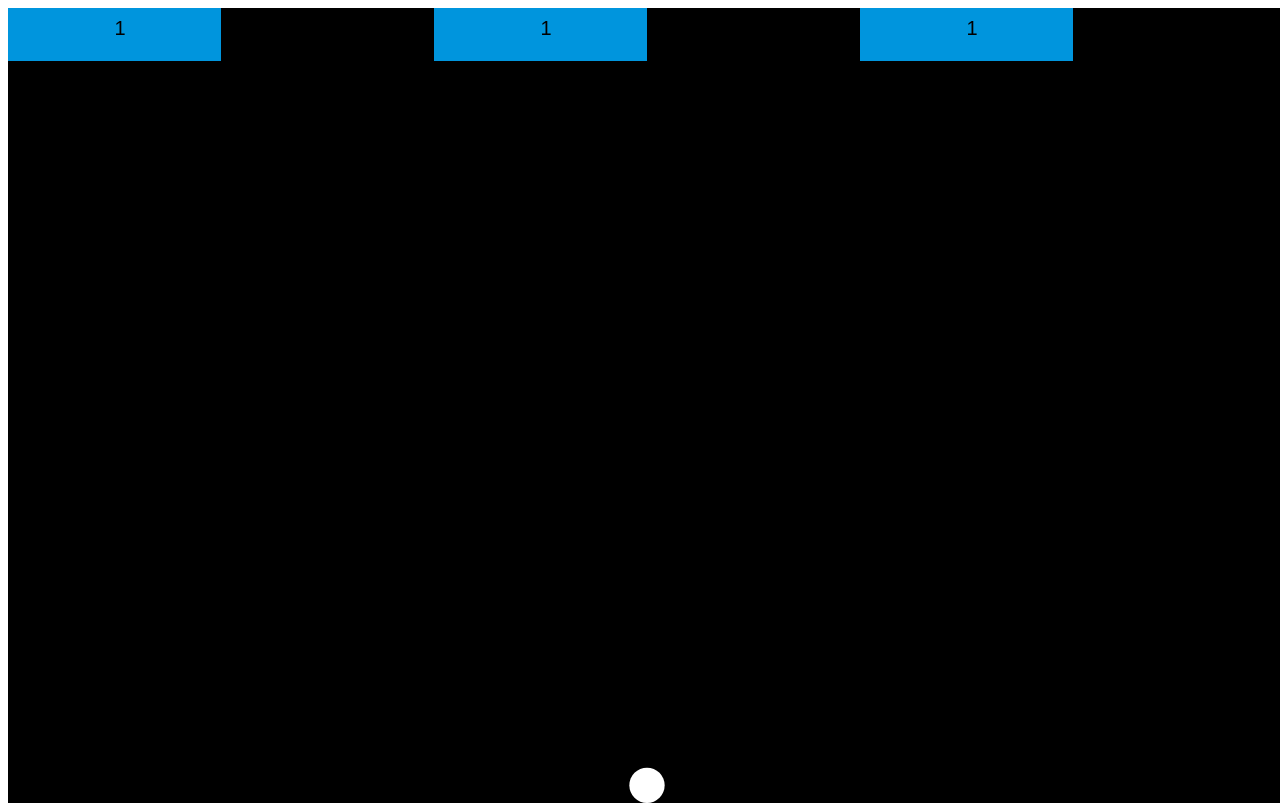
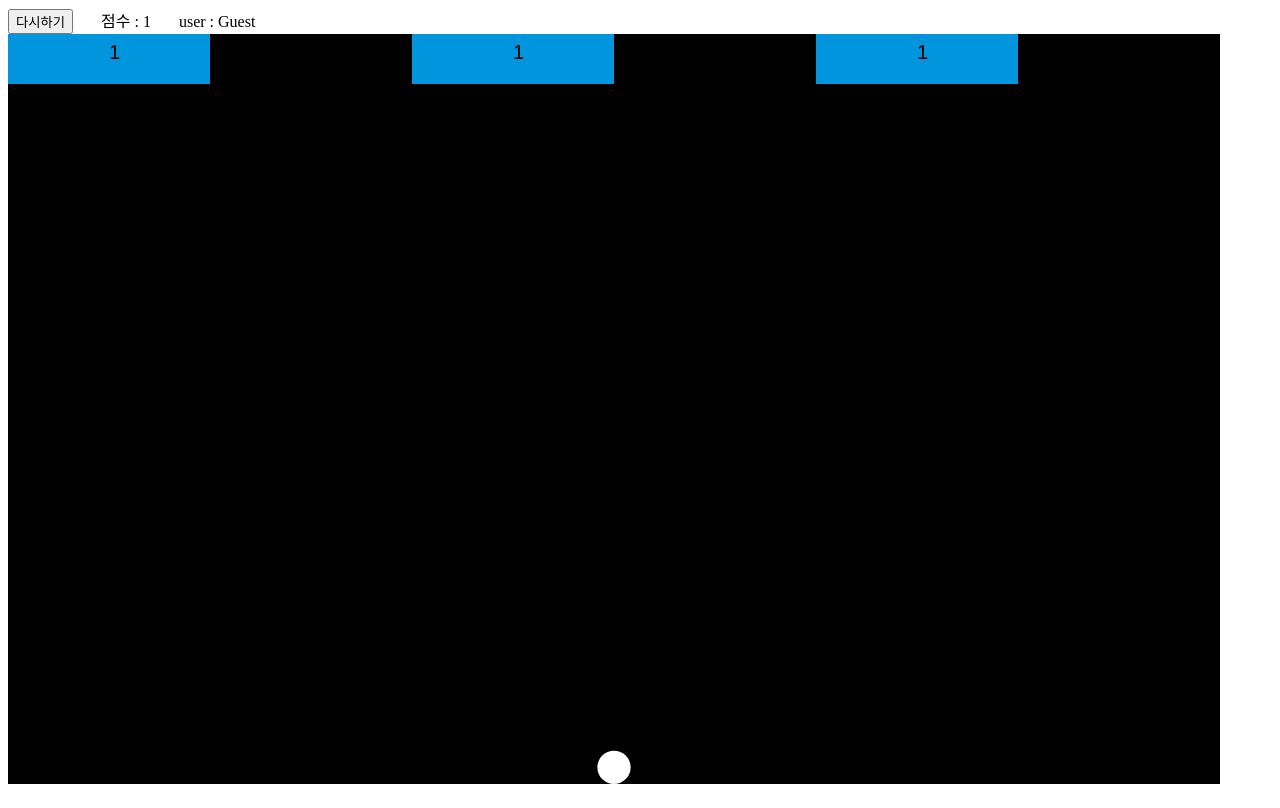
Before and after one commit to iks15174/block_crash_javascripte, a plain HTML site: page index.html in a window 1280 px wide. Drawn offline with Linux system fonts and the light colour scheme.

Commit message:
다시하기, 점수판, 게임 종료 로직 구현, 윈도우 창의 크기 변화에 반응적으로 변하는 부분 추가 필요

```diff
--- a/index.html
+++ b/index.html
@@ -7,12 +7,20 @@
                 height: 100%;
             }
             body {
-                width: 100%;
-                height: 100%;
+                width: 95%;
+                height: 95%;
             }
         </style>
     </head>
     <body>
+        <div>
+            <button onclick="init()">다시하기</button>
+            &nbsp; &nbsp; &nbsp;
+            <span>점수 : </span>
+            <span id="score"></span>
+            &nbsp; &nbsp; &nbsp;
+            <span id="user">user : Guest</span>
+        </div>
         <canvas id='tutorial'></canvas>
         <script src="./index.js"></script>
     </body>
--- a/index.js
+++ b/index.js
@@ -4,6 +4,10 @@ const speed = 8;
 const timeFrame = 10;
 let clickOn = true;
 let Mode = "drawFlyMovement";
+let gameFinished = false;
+let app;
+let block_control;
+let ball_control;
 canvas = document.getElementById('tutorial');
 c = canvas.getContext('2d');
 
@@ -11,7 +15,6 @@ class App{
     constructor(){
         window.addEventListener('resize', this.resize.bind(this));
         this.resize();
-        this.draw()
     }
 
     resize(){
@@ -55,7 +58,7 @@ class Block{
 
 class BlockControl{
     constructor(){
-        this.block_num = 0;
+        this.block_num = 0; //block얀에 있는 숫자를 의미함
         this.blocks = []
         for(var r = 0; r < height_num; r++){
             this.blocks[r] = [];
@@ -66,7 +69,7 @@ class BlockControl{
             }
         }
     }
-    add_line(){
+    add_line(){ // block line을 추가 맨 마지막 칸에 block line이 추가되면 true를 리턴
         this.block_num++;
         for(var r = height_num - 1; r > 0 ; r--){
             for(var c = 0; c < width_num; c++){
@@ -81,6 +84,14 @@ class BlockControl{
         block_position.forEach(function(ele){
             this.blocks[0][ele].num = this.block_num;
         }, this);
+
+        for(var c = 0; c < width_num; c++){
+            if(this.blocks[height_num-1][c].num > 0){
+                return true;
+            }
+        }
+        document.getElementById("score").innerText = this.block_num;
+        return false;
     }
     draw(){
         for(var r = 0; r < height_num; r++){
@@ -163,7 +174,7 @@ class BallControl{
         this.balls.push(new Ball());
         this.finished_x = this.balls[0].x;
         this.clickOn = true;
-        window.addEventListener('click', this.click.bind(this));
+        document.getElementById('tutorial').addEventListener('click', this.click.bind(this));
     }
     click(e){
         if(this.clickOn){
@@ -207,13 +218,17 @@ class BallControl{
         }
     }
     drawMapMovement(){
-        this.block_control.add_line();
+        gameFinished = this.block_control.add_line();
         this.add_ball();
-        /*for(let b = 0; b < this.balls.length; b++){
-            this.balls[b].move = false; //개선해야함. 모든 ball들의 move 상태가 동시에 변할 수 있도록
-        }*/
+        if(!gameFinished){
             this.clickOn = true;
             Mode = "drawFlyMovement";
+        }
+        else{
+            app.draw();
+            this.block_control.draw();
+            alert("game Finished");
+        }
     }
     add_ball(){
         let tempBall = new Ball();
@@ -259,15 +274,21 @@ class BallControl{
     }
 }
 
-var app = new App();
-var block_control = new BlockControl();
-var ball_control = new BallControl(block_control);
+function init(){
+    app = new App();
+    block_control = new BlockControl();
+    ball_control = new BallControl(block_control);
     block_control.add_line();
+    gameFinished = false;
+    Mode = "drawFlyMovement";
+}
+
+init();
 
 function draw(){
+    if(!gameFinished){
         app.draw();
         block_control.draw();
-    //console.log(Mode);
         if(Mode === "drawFlyMovement"){
             ball_control.drawFlyMovement();
         }
@@ -277,7 +298,7 @@ function draw(){
         if(Mode === "drawMapMovement"){
             ball_control.drawMapMovement();
         }
-    //ball_control.draw();
+    }
 }
 
 setInterval(() => {
```
Lines whose indentation alone changed are shown as unchanged.
